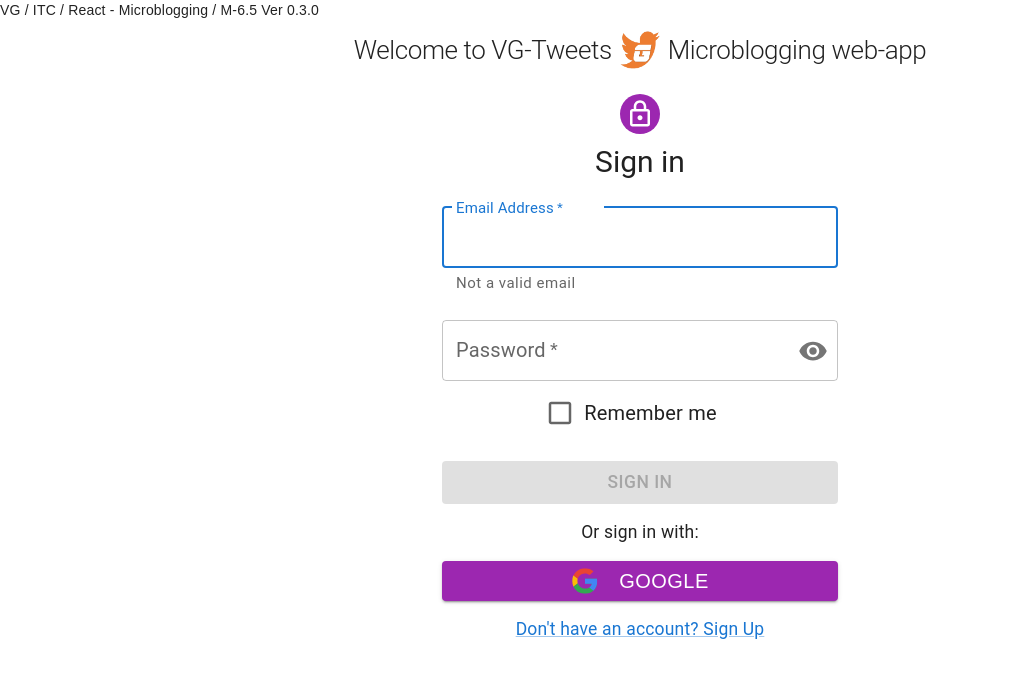
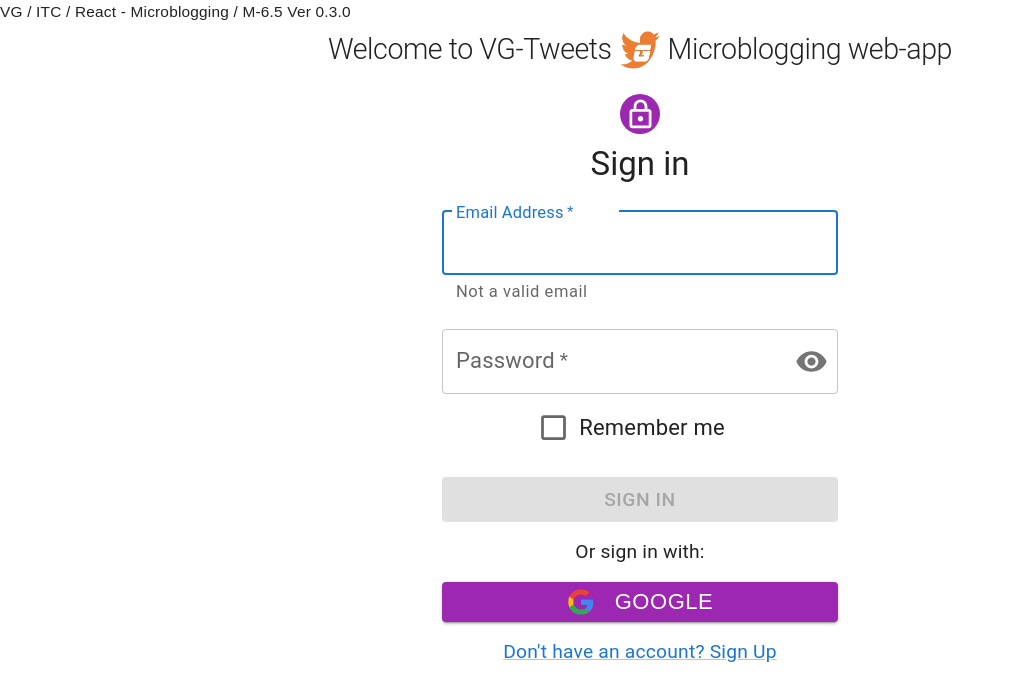
Before and after one commit to mark-itc/microblogging-vadim-gringauz, a React (Create React App) app: page /sign-in in a window 1280 px wide. Shown: the top 700 px of the page, without its empty margins (0-1014 px from the left). Built offline with nearby package versions, Linux system fonts and the light colour scheme; no server answers; the database is empty.

Commit message:
font size

```diff
--- a/package.json
+++ b/package.json
@@ -21,6 +21,7 @@
     "localforage": "^1.10.0",
     "react": "^18.2.0",
     "react-dom": "^18.2.0",
+    "react-google-font": "^1.1.0",
     "react-google-recaptcha": "^2.1.0",
     "react-infinite-scroller": "^1.2.6",
     "react-router-dom": "^6.4.3",
--- a/src/App.jsx
+++ b/src/App.jsx
@@ -1,4 +1,5 @@
 import { createBrowserRouter, RouterProvider } from 'react-router-dom'
+import GoogleFontLoader from 'react-google-font'
 import SettingsPage from './views/SettingsPage'
 import PrivateRoute from './utils/PrivateRoute'
 import ProfilePage from './views/ProfilePage'
@@ -17,7 +18,7 @@ function App () {
       children: [
         {
           path: '/',
-          element: <HomePage />,
+          element: <HomePage />
         },
         {
           path: '/home',
@@ -48,12 +49,20 @@ function App () {
     {
       path: '/sign-up',
       element: <SignUpPage />
-    },
+    }
   ])
 
   return (
     <div className='App'>
-        <RouterProvider router={router} />
+      <RouterProvider router={router} />
+      <GoogleFontLoader
+        fonts={[
+          {
+            font: 'Montserrat',
+            weights: [400, '400i', 500, 600, 700, 800]
+          }
+        ]}
+      />
     </div>
   )
 }
--- a/src/styled-components/GlobalStyle.jsx
+++ b/src/styled-components/GlobalStyle.jsx
@@ -1,8 +1,6 @@
 import { createGlobalStyle } from 'styled-components'
 
 const GlobalStyle = createGlobalStyle`
-  // @import url('https://fonts.googleapis.com/css2?family=Prosto+One&display=swap');
-
   :root {
     --bg-primary: #DCDCDC;
     --bg-secondary: white;
@@ -14,7 +12,7 @@ const GlobalStyle = createGlobalStyle`
     box-sizing: border-box;
     margin: 0;
     font-family: 'Montserrat', sans-serif;
-    font-size: 20px;
+    font-size: 22px;
     /* color: var(--text-primary); */
   }
 
--- a/src/views/TweetPage.jsx
+++ b/src/views/TweetPage.jsx
@@ -32,7 +32,6 @@ function TweetPage () {
 
   return (
     <Container>
-      <div>{id}</div>
       {loading ? (
         <Tweet
           key={id}
```
Also changed, not shown: 1 other file (tests, documents, lock files or other folders).
